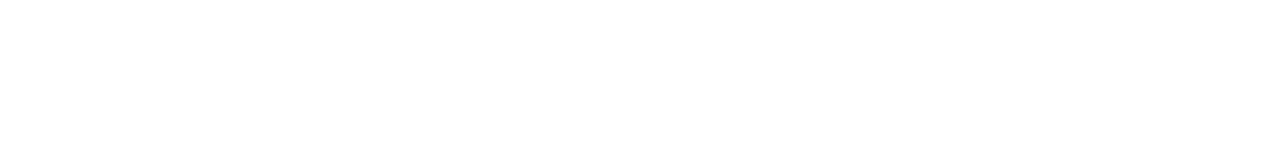
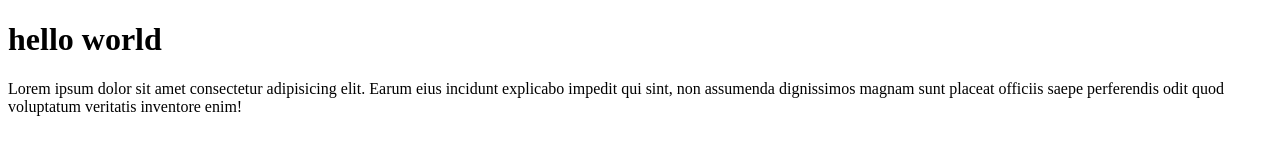
Before and after one commit to ayaxxxmg/project-s2, a plain HTML site: page index.html in a window 1280 px wide. Drawn offline with Linux system fonts and the light colour scheme.

Commit message:
html done

```diff
--- a/index.html
+++ b/index.html
@@ -7,6 +7,7 @@
     <title>Document</title>
 </head>
 <body>
-
+   <h1>hello world</h1>
+    <p>Lorem ipsum dolor sit amet consectetur adipisicing elit. Earum eius incidunt explicabo impedit qui sint, non assumenda dignissimos magnam sunt placeat officiis saepe perferendis odit quod voluptatum veritatis inventore enim!</p>
 </body>
 </html>
```
